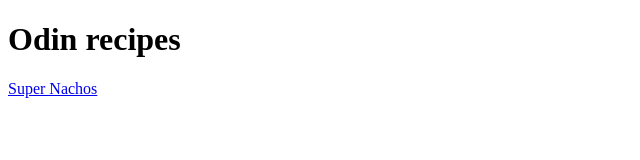
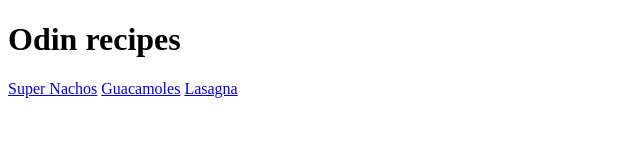
Before and after one commit to rafaelb056/odin_recipes, a plain HTML site: page index.html in a window 1280 px wide. Shown: the whole page, without its empty margins (0-640 px from the left). Drawn offline with Linux system fonts and the light colour scheme.

Commit message:
add index.html

```diff
--- a/index.html
+++ b/index.html
@@ -8,5 +8,7 @@
 <body>
   <h1>Odin recipes</h1>
   <a href="Recipes/Super_Nachos.html">Super Nachos</a>
+  <a href="Recipes/guacamoles.html">Guacamoles</a>
+  <a href="Recipes/lasagna.html">Lasagna</a>
 </body>
 </html>
```
